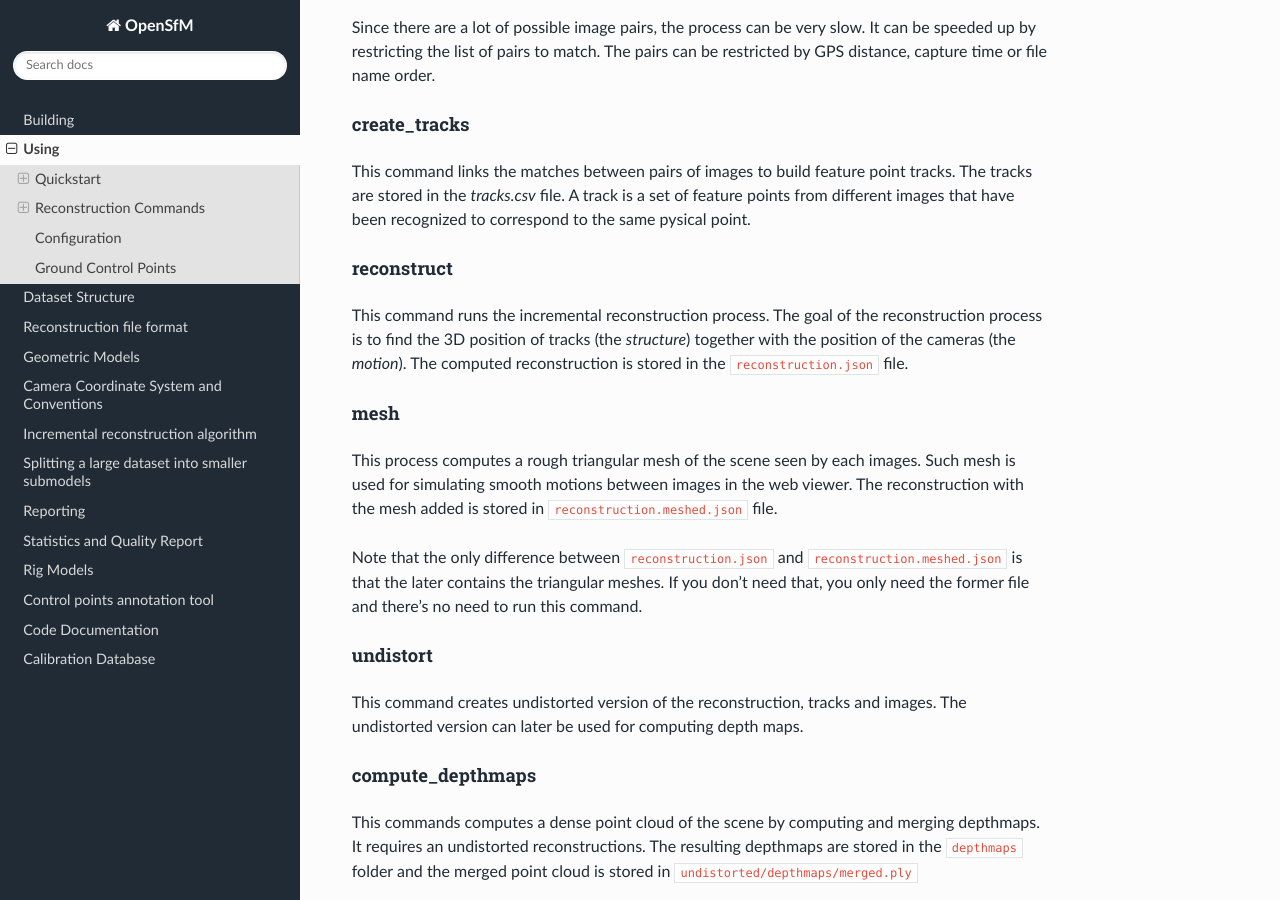
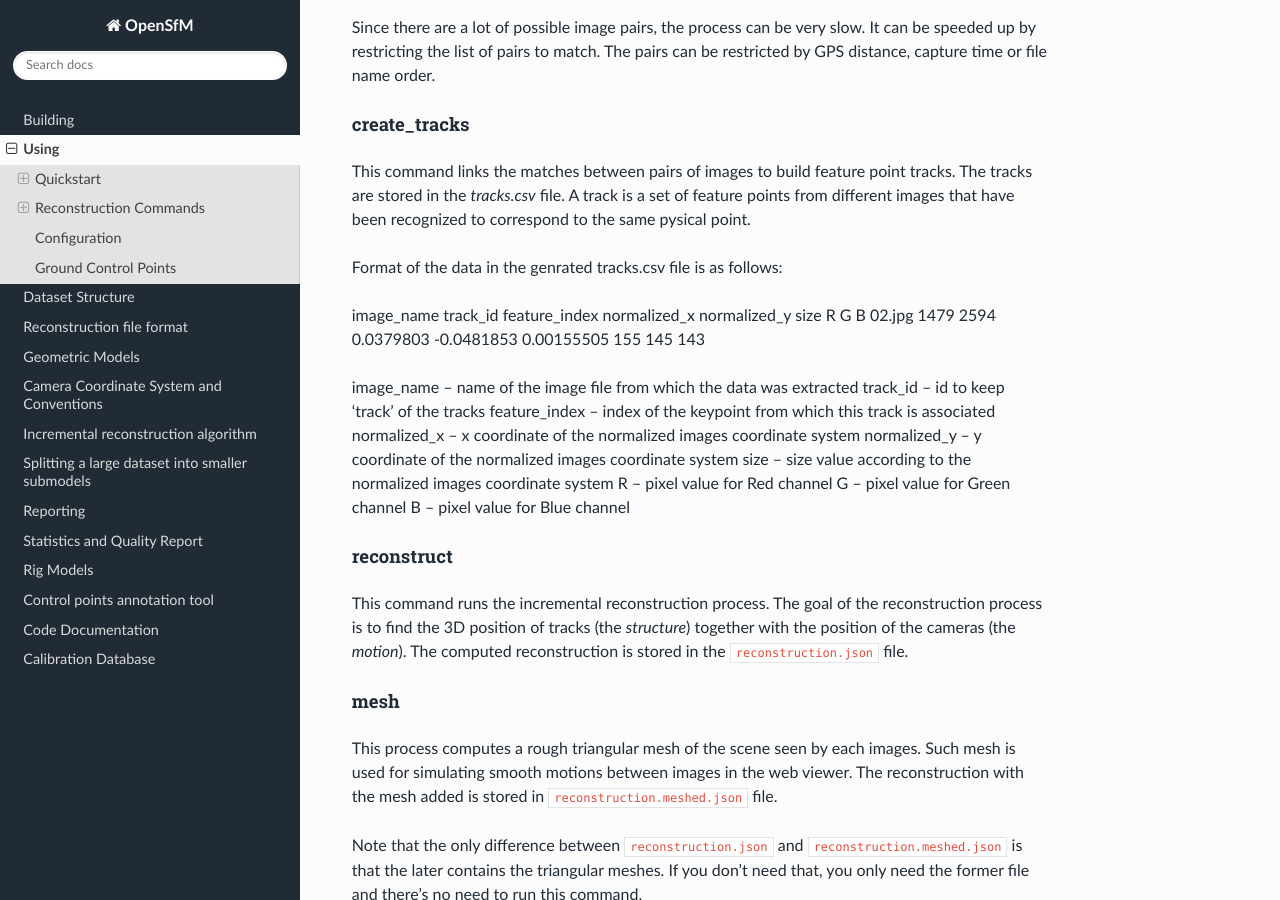
Before and after one commit to mapillary/OpenSfM, a Sphinx documentation site: the page built from doc/source/using.rst, in a window 1280 px wide and 900 px high, scrolled down 6543 px. Built offline with Sphinx 7.4.7 and the Read the Docs theme 2.0.0, drawn with Linux system fonts in a browser that asks for light colours.

Commit message:
Update using.rst (#938)
Summary:
Added data format for the tracks.csv file in order to help other people using that file

Pull Request resolved: https://github.com/mapillary/OpenSfM/pull/938

Reviewed By: YanNoun

Differential Revision: D38908516

Pulled By: fabianschenk

fbshipit-source-id: 307207958b36f87290695503d73199e1fab8506f

```diff
--- a/doc/source/using.rst
+++ b/doc/source/using.rst
@@ -248,6 +248,20 @@ create_tracks
 ~~~~~~~~~~~~~
 This command links the matches between pairs of images to build feature point tracks.  The tracks are stored in the `tracks.csv` file.  A track is a set of feature points from different images that have been recognized to correspond to the same pysical point.
 
+Format of the data in the genrated tracks.csv file is as follows:
+
+image_name track_id feature_index normalized_x normalized_y size       R   G   B
+02.jpg	   1479	    2594	      0.0379803	   -0.0481853	0.00155505	155	145	143
+
+image_name -- name of the image file from which the data was extracted
+track_id -- id to keep 'track' of the tracks
+feature_index -- index of the keypoint from which this track is associated
+normalized_x -- x coordinate of the normalized images coordinate system
+normalized_y -- y coordinate of the normalized images coordinate system
+size -- size value according to the normalized images coordinate system
+R -- pixel value for Red channel
+G -- pixel value for Green channel
+B -- pixel value for Blue channel
 
 reconstruct
 ~~~~~~~~~~~
```
